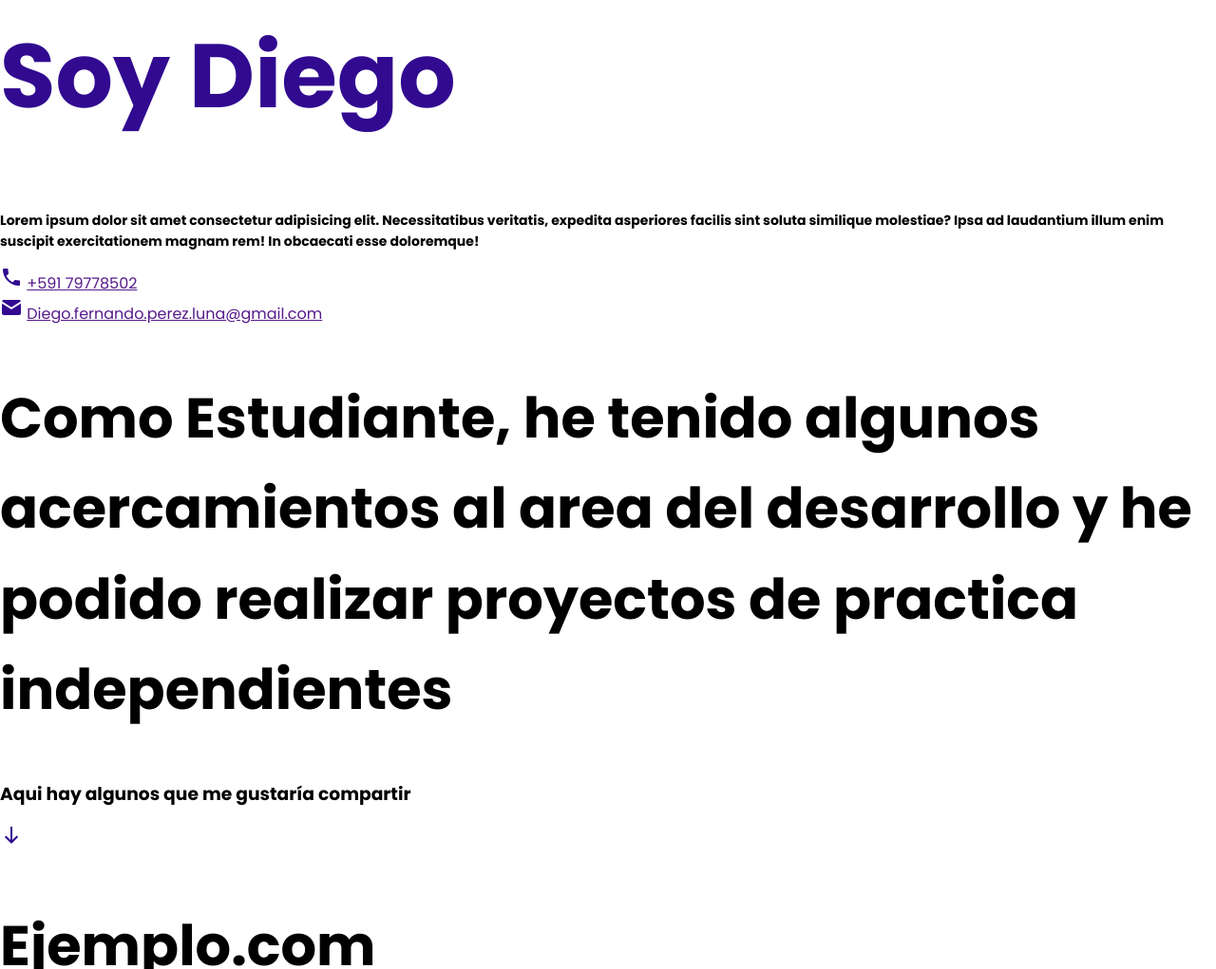
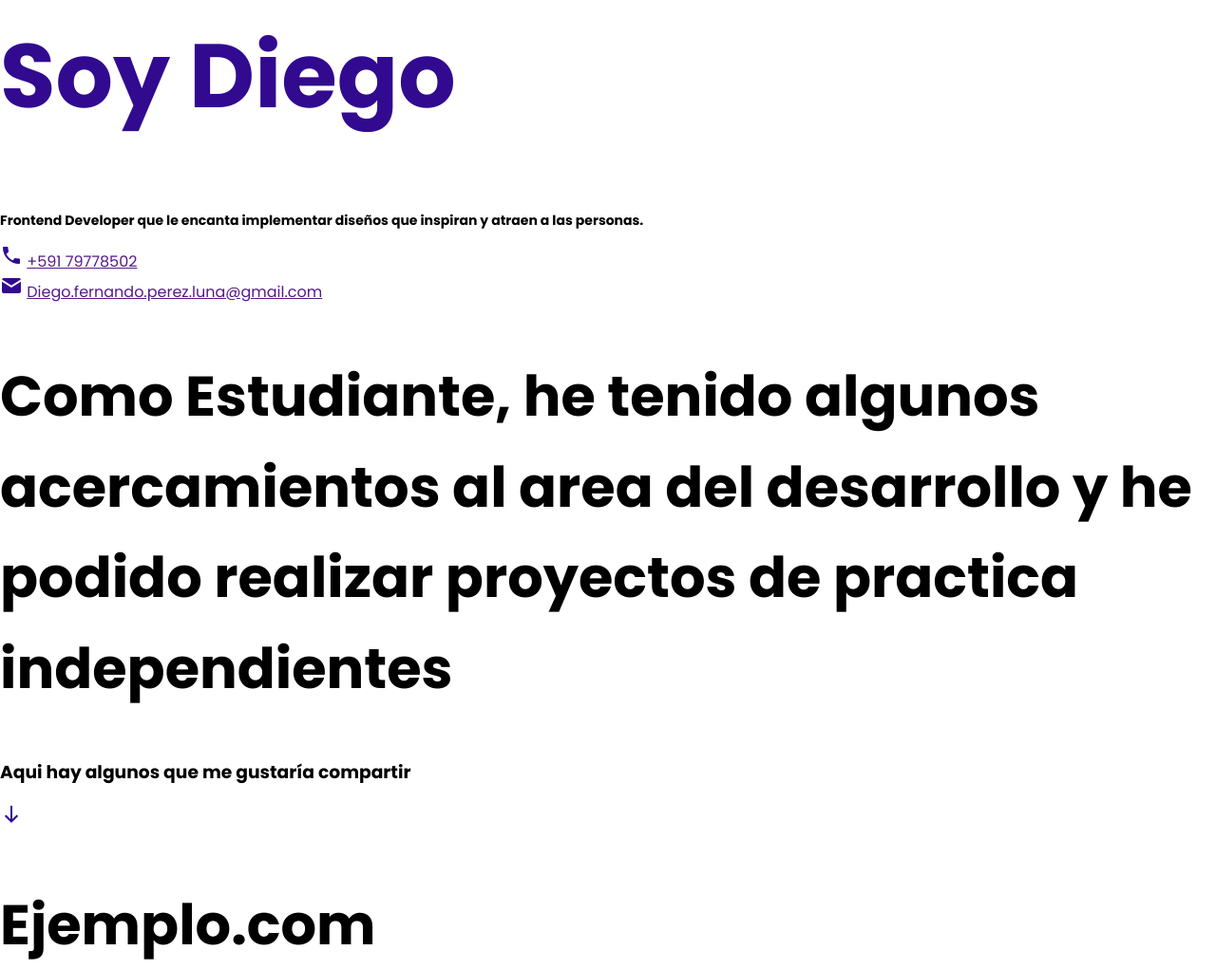
Before and after one commit to diegopl653/Mi_PRIMER_PORTAFOLIO, a plain HTML site: page Portafolio-base/index.html in a window 1280 px wide. Shown: the part 824-1845 px from the top of the page at 95% size. Drawn offline with Linux system fonts and the light colour scheme.

Commit message:
fix: Started modifying according to the new figma

```diff
--- a/Portafolio-base/index.html
+++ b/Portafolio-base/index.html
@@ -26,7 +26,7 @@
         <div>
           <h3>¡HOLA A TODOS!</h3>
           <h1>Soy Diego</h1>
-          <p>Lorem ipsum dolor sit amet consectetur adipisicing elit. Necessitatibus veritatis, expedita asperiores facilis sint soluta similique molestiae? Ipsa ad laudantium illum enim suscipit exercitationem magnam rem! In obcaecati esse doloremque!</p>
+          <p>Frontend Developer que le encanta implementar diseños que inspiran y atraen a las personas.</p>
           <div class="part1">
             <object data="./icons/icon-phone.svg" type="image/svg+xml"></object>
             <a href="">+591 79778502</a>
```
